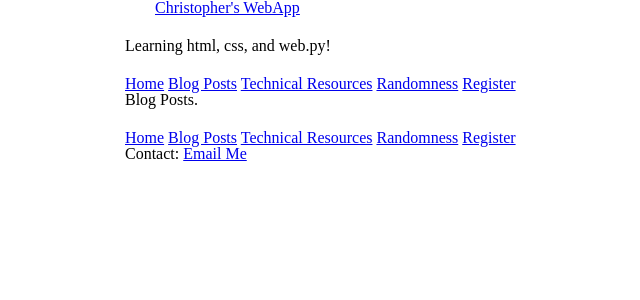
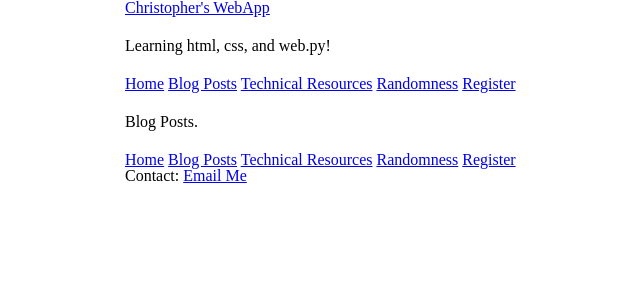
Before and after one commit to cmgrass/chrisGrassLabsSite, a Python web app: template templates/blog.html in a window 1280 px wide. Shown: the top 300 px of the page, without its empty margins (65-705 px from the left). Run offline with Jinja, Linux system fonts and the light colour scheme; the template is opened without the code that fills it, so the values that code supplies are empty.

Commit message:
Corrected issue with <h1> element class assignment. Also updated content on pages to have a class of `topContent` which adds `padding-top`.

```diff
--- a/templates/blog.html
+++ b/templates/blog.html
@@ -8,10 +8,7 @@
     </head>
     <body>  <!--All visible content goes in the `body` element-->
         <header class="container">
-            <section class="container">
-                <!--Heading elements-->
-                <h1><a href="/">Christopher's WebApp</a></h1>
-            </section>
+            <h1><a href="/">Christopher's WebApp</a></h1>
             <h3>Learning html, css, and web.py!</h3>
             <nav>
                 <a href="/">Home</a>
@@ -22,7 +19,7 @@
             </nav>
         </header>
 
-        <section class="container">
+        <section class="topContent container">
             <p>
                 Blog Posts.
             </p>
--- a/templates/index.html
+++ b/templates/index.html
@@ -10,10 +10,7 @@ $def with (message)
     </head>
     <body>  <!--All visible content goes in the `body` element-->
         <header class="container">
-            <section class="container">
-                <!--Heading elements-->
-                <h1><a href="/">Christopher's WebApp</a></h1>
-            </section>
+            <h1><a href="/">Christopher's WebApp</a></h1>
             <h3>Learning html, css, and web.py!</h3>
             <nav>
                 <a href="/">Home</a>
--- a/templates/main.css
+++ b/templates/main.css
@@ -78,6 +78,10 @@ h1, h3, h4, h5, p {
   margin-bottom: 22px;
 }
 
+.topContent {
+  margin-top: 22px;
+}
+
 /*----- B U T T O N S -----*/
 .btn {
   border-radius: 5px;
```
Also changed, not shown: templates/randomness.html (+2 -5 lines), templates/register.html (+2 -5 lines), templates/techResource.html (+2 -5 lines).
